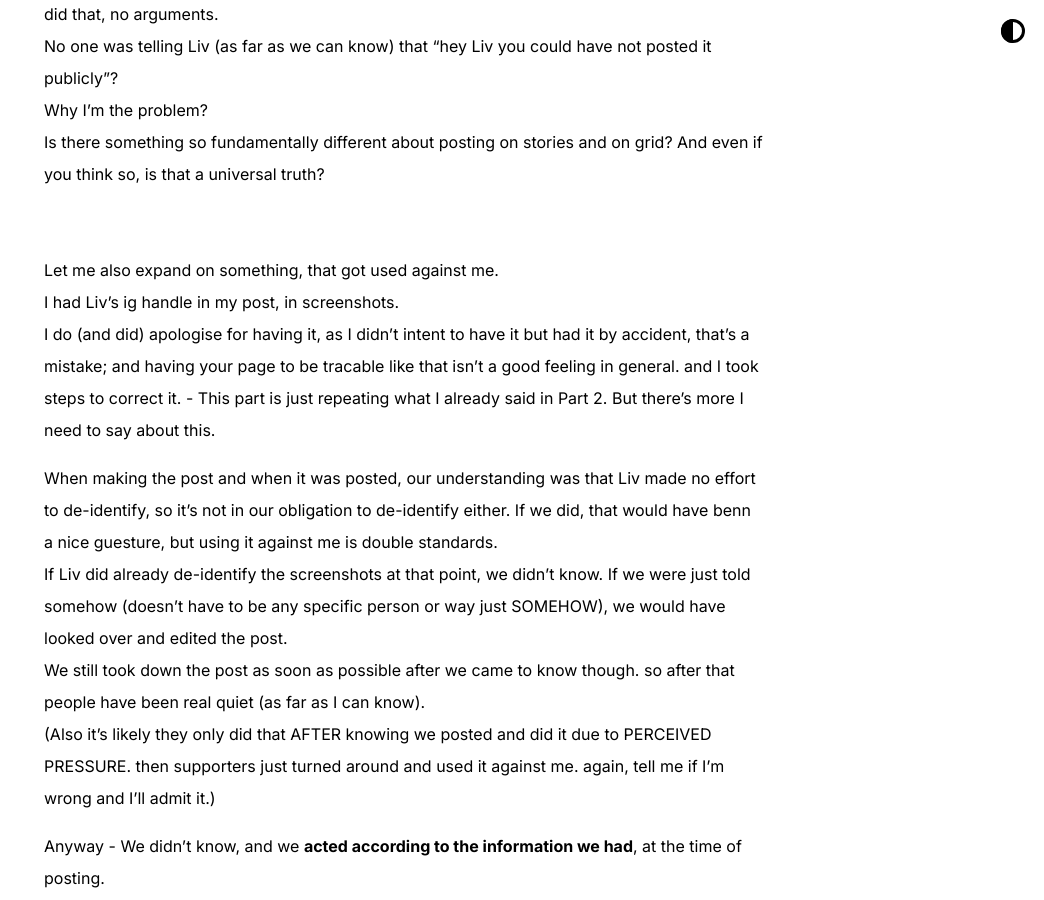
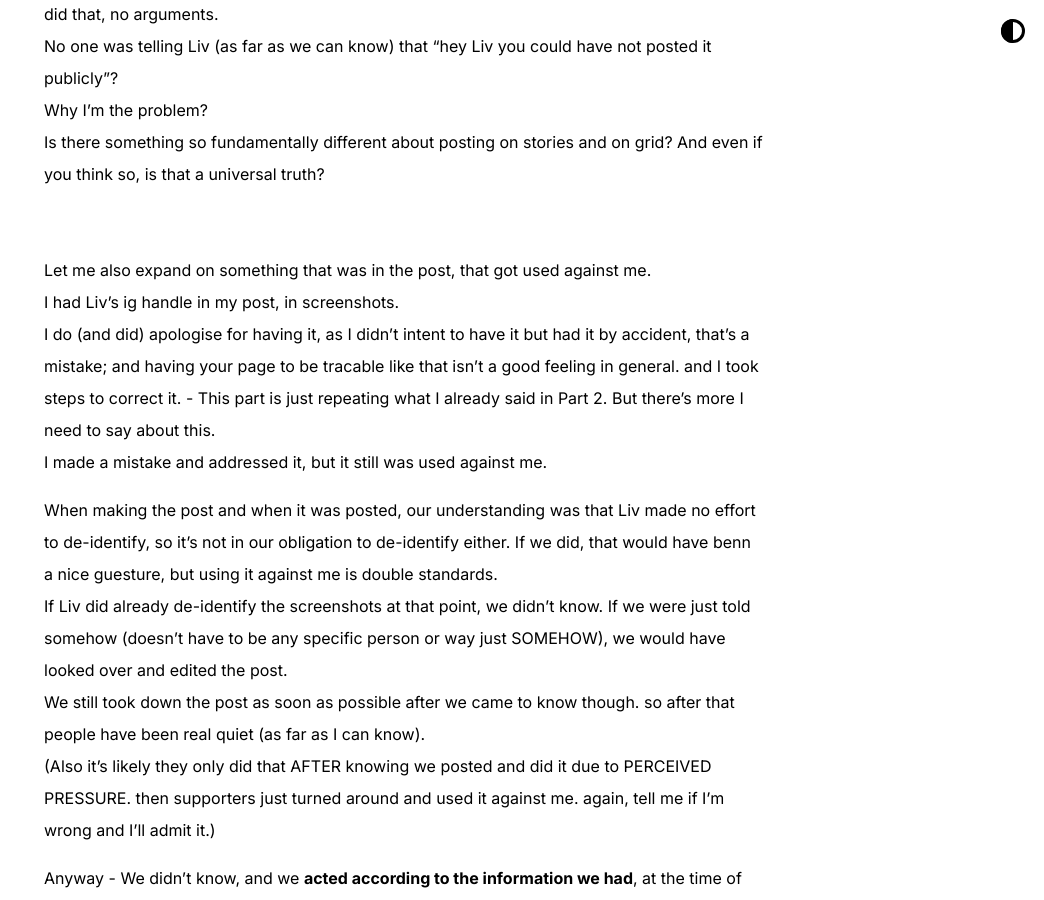
Before and after one commit to phosfuldev/phos_website, a Jekyll site: the page built from _posts/2024-10-02-public-acknowledgement-about-Liv-and-Mukta.md, in a window 1280 px wide and 900 px high, scrolled down 50858 px. Shown: the whole window, without its empty margins (236-1280 px from the left). Built offline with Jekyll 4.4.1, drawn with Linux system fonts in a browser that asks for light colours; some of the changed text lies outside the part shown.

Commit message:
smol edit

```diff
--- a/_posts/2024-10-02-public-acknowledgement-about-Liv-and-Mukta.md
+++ b/_posts/2024-10-02-public-acknowledgement-about-Liv-and-Mukta.md
@@ -634,9 +634,10 @@ Is there something so fundamentally different about posting on stories and on gr
 
 <br>
 
-Let me also expand on something, that got used against me.
+Let me also expand on something that was in the post, that got used against me.
 I had Liv's ig handle in my post, in screenshots.
 I do (and did) apologise for having it, as I didn't intent to have it but had it by accident, that's a mistake; and having your page to be tracable like that isn't a good feeling in general. and I took steps to correct it. - This part is just repeating what I already said in Part 2. But there's more I need to say about this.
+I made a mistake and addressed it, but it still was used against me.
 
 When making the post and when it was posted, our understanding was that Liv made no effort to de-identify, so it's not in our obligation to de-identify either. If we did, that would have benn a nice guesture, but using it against me is double standards.
 If Liv did already de-identify the screenshots at that point, we didn't know. If we were just told somehow (doesn't have to be any specific person or way just SOMEHOW), we would have looked over and edited the post.
```
